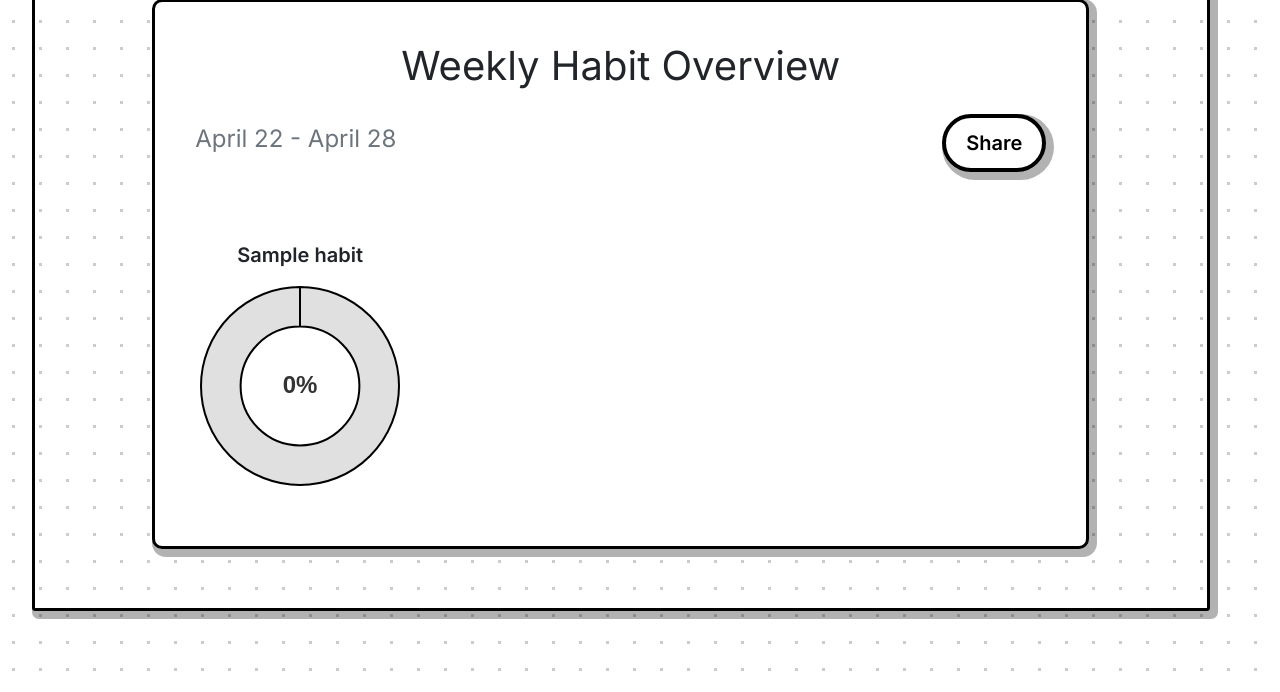
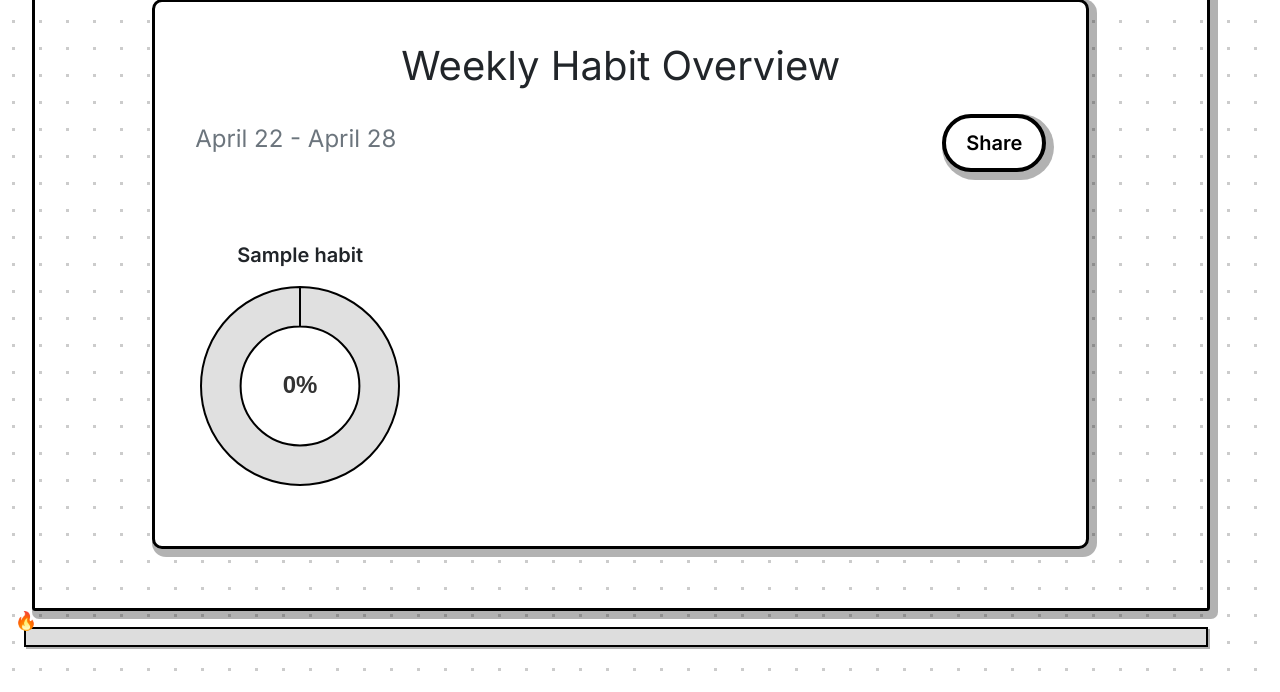
Before and after one commit to fifibox/habit-tracker, a Flask app: page /weekly in a window 1280 px wide. Shown: the part 181-873 px from the top of the page. Run offline with Flask 3, Linux system fonts and the light colour scheme; a user stored in the database is signed in; tables that the repository leaves empty hold one stand-in row (values such as "Sample post").

Commit message:
moved progress bar into base.html

```diff
--- a/habit_tracker/app/main/routes.py
+++ b/habit_tracker/app/main/routes.py
@@ -37,6 +37,9 @@ def dashboard():
     total_habits = len(habits)
     completed_count = 0
 
+    # Calculate streak
+    streak = calculate_streak(current_user.id)
+
     # For each habit, get completion status and statistics
     for habit in habits:
         # Check if habit is completed today
@@ -50,9 +53,6 @@ def dashboard():
         if is_completed:
             completed_count += 1
 
-        # Calculate streak
-        streak = calculate_streak(current_user.id)
-
         # Calculate weekly completion (e.g., "6/7")
         completed_days, total_days = get_weekly_completion(habit.id)
         completion_rate = f"{completed_days}/{total_days}"
@@ -65,7 +65,6 @@ def dashboard():
             "id": habit.id,
             "name": habit.habit_name,
             "completed": is_completed,
-            "streak": streak,
             "completion_rate": completion_rate,
             "completion_percent": (completed_days / total_days * 100) if total_days > 0 else 0,
             "color_class": color_class
@@ -77,7 +76,7 @@ def dashboard():
         habits=habit_data,
         completed_count=completed_count,
         total_habits=total_habits,
-        max_streak=streak,
+        streak=streak,
     )
 
 @main_bp.route("/weekly")
@@ -96,6 +95,10 @@ def weekly():
 
     # Initialize habits data for the template
     habits_data = []
+
+    # Calculate streak
+    streak = calculate_streak(current_user.id)
+
     for habit in habits:
         # Get weekly completion data
         completed_days, total_days = get_weekly_completion(habit.id)
@@ -108,12 +111,12 @@ def weekly():
             "completed_days": completed_days,
             "total_days": total_days,
         })
-
     return render_template(
         "weekly.html",
         active_page="weekly",
         habits=habits_data,
-        date_range=date_range
+        date_range=date_range,
+        streak=streak,
     )
 
 @main_bp.route("/monthly")
@@ -123,10 +126,14 @@ def monthly():
     # Get current user's habits
     habits = Habit.query.filter_by(user_id=current_user.id).all()
 
+    # Calculate streak
+    streak = calculate_streak(current_user.id)
+
     return render_template(
         "monthly.html",
         active_page="monthly",
-        habits=habits
+        habits=habits,
+        streak=streak,
     )
 
 @main_bp.route("/yearly")
@@ -136,10 +143,14 @@ def yearly():
     # Get current user's habits
     habits = Habit.query.filter_by(user_id=current_user.id).all()
 
+    # Calculate streak
+    streak = calculate_streak(current_user.id)
+
     return render_template(
         "yearly.html",
         active_page="yearly",
-        habits=habits
+        habits=habits,
+        streak=streak,
     )
 
 # ------------------------------------------------------------------
--- a/habit_tracker/app/static/css/base.css
+++ b/habit_tracker/app/static/css/base.css
@@ -75,6 +75,34 @@ body {
     .share-btn {
         float:right;
     }
+  /* Steak progress bar */
+.progress-container {
+    width: calc(100% - 6rem); /* Full width minus the gap on both sides */
+    height: 20px;
+    background-color: #ddd;
+    border: 2px solid black;
+    box-shadow: 2px 2px 0 rgba(0, 0, 0, 0.3);
+    order: 2;            /* Makes sure it goes after the two boxes */
+    position: relative; /* Position it relative to the outer-container */
+    bottom: 0.5rem;       /* Add a gap on the bottom */
+    margin:0 1.5rem;
+}
+
+.progress-fill {
+    width: 25%;
+    height: 20px;
+    background-color: #f7e17c;
+    display: block;
+    }
+
+
+.progress-icon {
+    position: absolute;
+    top: -22px;
+    left: 25%;
+    transform: translateX(-50%);
+    font-size: 18px;
+    }
 
   /* Responsive Adjustments */
   @media (max-width: 862px) {
@@ -82,3 +110,11 @@ body {
         display: none; /* Hide the right side of the navbar */
     }
 }
+
+@media (max-width: 862px) {
+    .progress-container{
+        margin-top:2rem;
+        width: 70%; /* Full width minus the gap on both sides */
+        position: relative;
+        }
+    }
--- a/habit_tracker/app/templates/base.html
+++ b/habit_tracker/app/templates/base.html
@@ -51,7 +51,11 @@
     {% endblock %}
 
   </div>
-
+  <!-- Streak progress bar at the bottom -->
+  <div class="progress-container" style="flex-basis: 100%;">
+    <div class="progress-fill" style="width: {{ streak * 5 }}%;"></div>
+    <div class="progress-icon" style="left: {{ streak * 5 }}%;">🔥</div>
+  </div>
   {% block scripts %}{% endblock %}
 
 
--- a/habit_tracker/app/templates/dashboard.html
+++ b/habit_tracker/app/templates/dashboard.html
@@ -76,12 +76,6 @@
             </div>
             {% endfor %}
         </section>
-
-        <!-- Streak progress bar at the bottom -->
-        <div class="progress-container" style="flex-basis: 100%;">
-            <div class="progress-fill" style="width: {{ max_streak * 5 }}%;"></div>
-            <div class="progress-icon" style="left: {{ max_streak * 5 }}%;">🔥</div>
-        </div>
     </div>
 
     <script src="https://cdn.jsdelivr.net/npm/chart.js"></script>
```
Also changed, not shown: habit_tracker/app/static/css/dashboard.css (+0 -36 lines).
